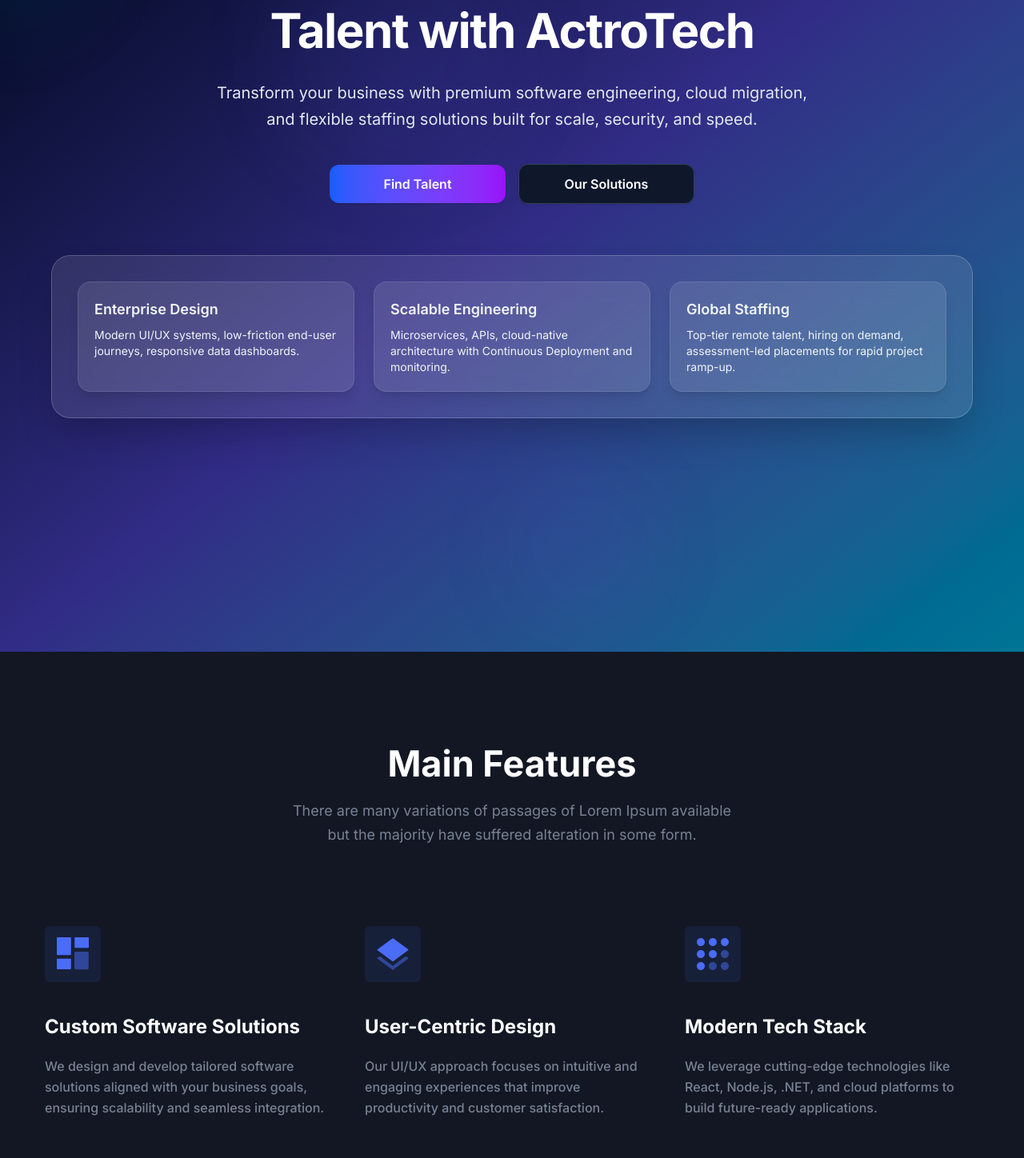
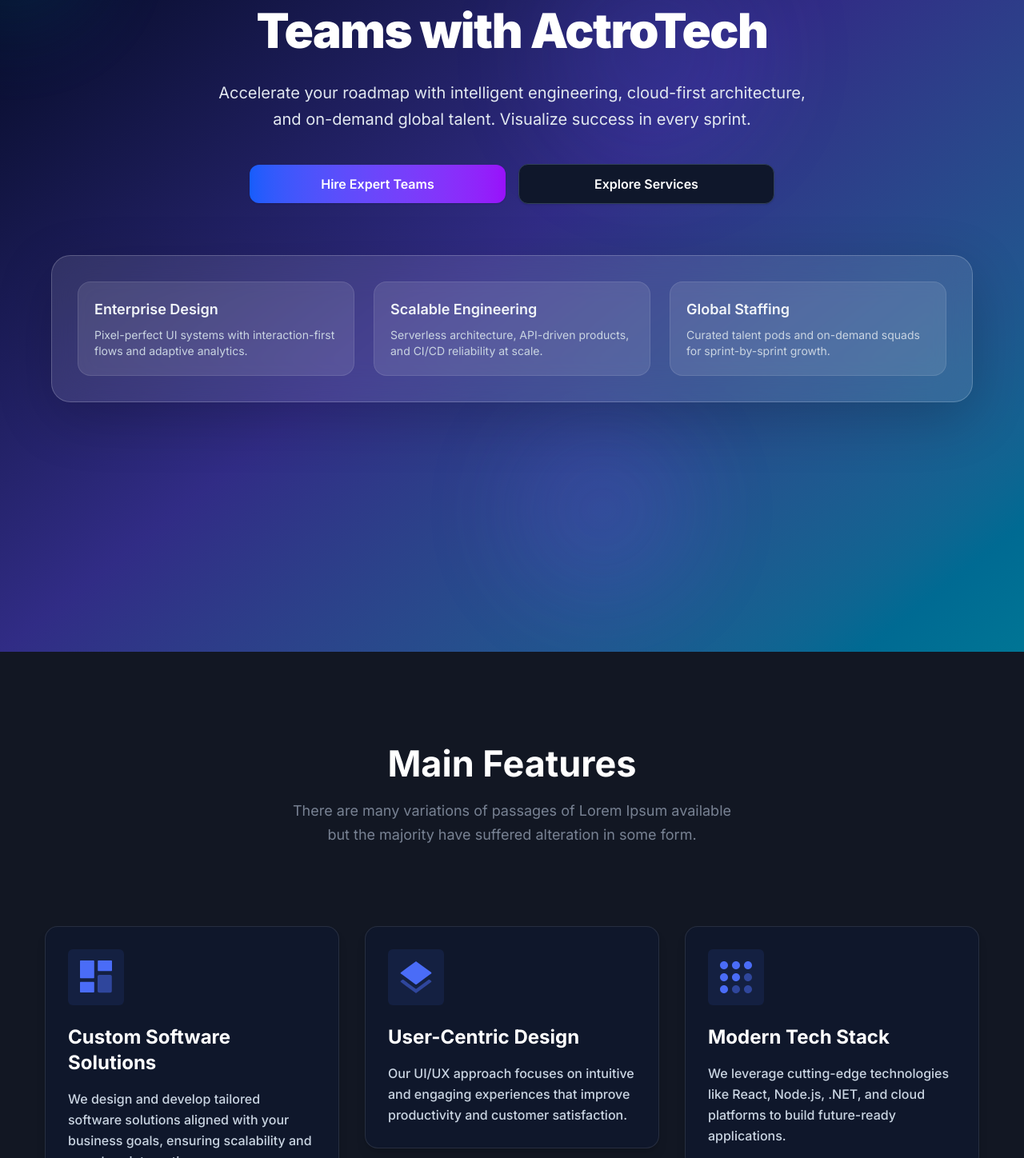
Before and after one commit to Mohankrishnamadisi/Actrotech, a Next.js app: page / in a window 1280 px wide. Shown: the part 202-1650 px from the top of the page at 80% size. Built offline with nearby package versions, Linux system fonts and the light colour scheme.

Commit message:
test animated changes

```diff
--- a/package.json
+++ b/package.json
@@ -13,6 +13,7 @@
     "@tailwindcss/postcss": "^4.1.3",
     "eslint": "^9.24.0",
     "eslint-config-next": "15.1.6",
+    "framer-motion": "^12.38.0",
     "lucide-react": "^0.577.0",
     "next": "16.0.10",
     "next-themes": "^0.4.4",
--- a/src/app/page.tsx
+++ b/src/app/page.tsx
@@ -1,36 +1,11 @@
-import AboutSectionOne from "@/components/About/AboutSectionOne";
-import AboutSectionTwo from "@/components/About/AboutSectionTwo";
-import Blog from "@/components/Blog";
-import Brands from "@/components/Brands";
-import ScrollUp from "@/components/Common/ScrollUp";
-import Contact from "@/components/Contact";
-import Features from "@/components/Features";
-import Hero from "@/components/Hero";
-import Pricing from "@/components/Pricing";
-import Testimonials from "@/components/Testimonials";
-import Video from "@/components/Video";
+import HomeAnimated from "@/components/HomeAnimated";
 import { Metadata } from "next";
 
 export const metadata: Metadata = {
   title: "Actrotech - Software Solutions Company",
   description: "Welcome to Actrotech, your partner in innovative software development and technology solutions.",
-  // other metadata
 };
 
 export default function Home() {
-  return (
-    <>
-      <ScrollUp />
-      <Hero />
-      <Features />
-      <Video />
-      <Brands />
-      <AboutSectionOne />
-      <AboutSectionTwo />
-      <Testimonials />
-      <Pricing />
-      <Blog />
-      <Contact />
-    </>
-  );
+  return <HomeAnimated />;
 }
--- a/src/components/Features/SingleFeature.tsx
+++ b/src/components/Features/SingleFeature.tsx
@@ -1,21 +1,34 @@
+"use client";
+
+import { motion } from "framer-motion";
 import { Feature } from "@/types/feature";
 
 const SingleFeature = ({ feature }: { feature: Feature }) => {
   const { icon, title, paragraph } = feature;
+
   return (
-    <div className="w-full">
-      <div className="wow fadeInUp" data-wow-delay=".15s">
-        <div className="bg-primary/10 text-primary mb-10 flex h-[70px] w-[70px] items-center justify-center rounded-md">
+    <motion.div
+      className="w-full"
+      initial={{ opacity: 0, y: 20 }}
+      whileInView={{ opacity: 1, y: 0 }}
+      viewport={{ once: true, amount: 0.25 }}
+      transition={{ duration: 0.6, ease: [0.25, 0.46, 0.45, 0.94] }}
+    >
+      <motion.div
+        className="rounded-2xl border border-slate-200 bg-white p-7 shadow-lg transition-all duration-400 hover:-translate-y-2 hover:shadow-2xl dark:border-white/10 dark:bg-slate-900"
+        whileHover={{ y: -4, scale: 1.01 }}
+      >
+        <div className="bg-primary/10 text-primary mb-6 flex h-[70px] w-[70px] items-center justify-center rounded-md">
           {icon}
         </div>
-        <h3 className="mb-5 text-xl font-bold text-black sm:text-2xl lg:text-xl xl:text-2xl dark:text-white">
+        <h3 className="mb-4 text-xl font-bold text-slate-900 dark:text-white sm:text-2xl lg:text-xl xl:text-2xl">
           {title}
         </h3>
-        <p className="text-body-color pr-[10px] text-base leading-relaxed font-medium">
+        <p className="text-body-color text-base leading-relaxed font-medium dark:text-slate-300">
           {paragraph}
         </p>
-      </div>
-    </div>
+      </motion.div>
+    </motion.div>
   );
 };
 
--- a/src/components/Hero/index.tsx
+++ b/src/components/Hero/index.tsx
@@ -1,5 +1,6 @@
 "use client";
 
+import { motion } from "framer-motion";
 import Button from "@/components/Common/Button";
 import { useTheme } from "next-themes";
 
@@ -7,92 +8,117 @@ const Hero = () => {
   const { theme } = useTheme();
   const isDark = theme === "dark";
 
+  const heading = {
+    hidden: { opacity: 0, y: 30 },
+    visible: { opacity: 1, y: 0 },
+  };
+
+  const fadeUp = {
+    hidden: { opacity: 0, y: 20 },
+    visible: { opacity: 1, y: 0 },
+  };
+
   return (
-    <section
+    <motion.section
       id="home"
       className={`relative overflow-hidden pt-28 pb-36 md:pt-32 md:pb-44 ${
         isDark
           ? "bg-linear-to-br from-slate-950 via-indigo-900 to-cyan-700 text-white"
           : "bg-linear-to-br from-blue-50 via-indigo-100 to-cyan-50 text-gray-900"
       }`}
+      initial="hidden"
+      whileInView="visible"
+      viewport={{ once: true, amount: 0.3 }}
     >
-      <div className="pointer-events-none absolute inset-0 opacity-30">
+      <div className="pointer-events-none absolute inset-0 opacity-40">
         <div className={`absolute -left-20 top-10 h-48 w-48 rounded-full blur-3xl animate-float ${
           isDark ? "bg-cyan-400/30" : "bg-blue-400/20"
         }`} />
-        <div className={`absolute right-2/4 top-32 h-72 w-72 rounded-full blur-3xl animate-float ${
+        <div className={`absolute right-1/4 top-32 h-72 w-72 rounded-full blur-3xl animate-float ${
           isDark ? "bg-indigo-500/30" : "bg-indigo-400/20"
         }`} />
-        <div className={`absolute bottom-10 left-2/4 h-44 w-44 rounded-full blur-3xl animate-float ${
-          isDark ? "bg-violet-500/25" : "bg-purple-400/15"
+        <div className={`absolute bottom-16 left-1/2 h-56 w-56 rounded-full blur-3xl animate-float ${
+          isDark ? "bg-violet-500/35" : "bg-purple-400/20"
         }`} />
       </div>
 
       <div className="container relative z-10">
         <div className="mx-auto max-w-5xl px-4 text-center">
-          <h1 className={`mb-6 text-4xl font-bold leading-tight tracking-tight sm:text-5xl md:text-6xl animate-fade-in ${
-            isDark ? "text-white" : "text-gray-900"
-          }`}>
-            Build Future-ready Software & IT Talent with ActroTech
-          </h1>
-          <p className={`mx-auto mb-10 max-w-3xl text-base leading-relaxed sm:text-lg md:text-xl animate-slide-up ${
-            isDark ? "text-slate-200" : "text-gray-600"
-          }`}>
-            Transform your business with premium software engineering, cloud migration, and flexible staffing solutions built for scale, security, and speed.
-          </p>
+          <motion.h1
+            className={`mb-6 text-4xl font-black leading-tight tracking-tight sm:text-5xl md:text-6xl ${
+              isDark ? "text-white" : "text-slate-900"
+            }`}
+            variants={heading}
+            transition={{ duration: 0.8, ease: "easeOut" as any }}
+          >
+            Build Future-ready Products & Teams with ActroTech
+          </motion.h1>
 
-          <div className="flex flex-col items-center justify-center gap-4 sm:flex-row sm:gap-4">
-            <Button href="/contact" variant="primary" className="w-full max-w-55 animate-slide-up">
-              Find Talent
+          <motion.p
+            className={`mx-auto mb-10 max-w-3xl text-base leading-relaxed sm:text-lg md:text-xl ${
+              isDark ? "text-slate-200" : "text-slate-700"
+            }`}
+            variants={fadeUp}
+            transition={{ duration: 0.7, delay: 0.1, ease: "easeOut" as any }}
+          >
+            Accelerate your roadmap with intelligent engineering, cloud-first architecture, and on-demand global talent. Visualize success in every sprint.
+          </motion.p>
+
+          <motion.div
+            className="flex flex-col items-center justify-center gap-4 sm:flex-row sm:gap-4"
+            variants={fadeUp}
+            transition={{ duration: 0.7, delay: 0.2, ease: "easeOut" as any }}
+          >
+            <Button href="/contact" variant="primary" className="w-full max-w-xs">
+              Hire Expert Teams
             </Button>
-            <Button href="/careers" variant="secondary" className="w-full max-w-55 animate-slide-up">
-              Our Solutions
+            <Button href="/careers" variant="secondary" className="w-full max-w-xs">
+              Explore Services
             </Button>
-          </div>
+          </motion.div>
         </div>
       </div>
 
-      <div className="container relative mt-16 min-h-80 px-4">
-        <div className={`mx-auto max-w-6xl rounded-3xl border p-6 shadow-2xl backdrop-blur-xl md:p-8 animate-fade-in ${
-          isDark
-            ? "border-white/20 bg-white/10"
-            : "border-gray-200/50 bg-white/80"
-        }`}>
+      <motion.div
+        className="container relative mt-16 min-h-80 px-4"
+        variants={fadeUp}
+        transition={{ duration: 0.7, delay: 0.25, ease: "easeOut" as any }}
+      >
+        <div
+          className={`mx-auto max-w-6xl overflow-hidden rounded-3xl border p-6 shadow-[0_20px_70px_rgba(0,0,0,0.2)] backdrop-blur-xl md:p-8 ${
+            isDark ? "border-white/20 bg-white/10" : "border-slate-200/60 bg-white/90"
+          }`}
+        >
           <div className="grid gap-6 md:grid-cols-3">
-            <div className={`rounded-2xl border p-5 text-left shadow-lg transition-all duration-300 hover:-translate-y-1 hover:shadow-2xl ${
-              isDark
-                ? "border-white/10 bg-white/10 text-slate-100"
-                : "border-gray-200 bg-gray-50 text-gray-800"
-            }`}>
-              <h3 className="text-lg font-semibold">Enterprise Design</h3>
-              <p className={`mt-2 text-sm ${
-                isDark ? "text-slate-100" : "text-gray-600"
-              }`}>Modern UI/UX systems, low-friction end-user journeys, responsive data dashboards.</p>
-            </div>
-            <div className={`rounded-2xl border p-5 text-left shadow-lg transition-all duration-300 hover:-translate-y-1 hover:shadow-2xl ${
-              isDark
-                ? "border-white/10 bg-white/10 text-slate-100"
-                : "border-gray-200 bg-gray-50 text-gray-800"
-            }`}>
-              <h3 className="text-lg font-semibold">Scalable Engineering</h3>
-              <p className={`mt-2 text-sm ${
-                isDark ? "text-slate-100" : "text-gray-600"
-              }`}>Microservices, APIs, cloud-native architecture with Continuous Deployment and monitoring.</p>
-            </div>
-            <div className={`rounded-2xl border p-5 text-left shadow-lg transition-all duration-300 hover:-translate-y-1 hover:shadow-2xl ${
-              isDark
-                ? "border-white/10 bg-white/10 text-slate-100"
-                : "border-gray-200 bg-gray-50 text-gray-800"
-            }`}>
-              <h3 className="text-lg font-semibold">Global Staffing</h3>
-              <p className={`mt-2 text-sm ${
-                isDark ? "text-slate-100" : "text-gray-600"
-              }`}>Top-tier remote talent, hiring on demand, assessment-led placements for rapid project ramp-up.</p>
-            </div>
+            {[
+              {
+                title: "Enterprise Design",
+                content: "Pixel-perfect UI systems with interaction-first flows and adaptive analytics.",
+              },
+              {
+                title: "Scalable Engineering",
+                content: "Serverless architecture, API-driven products, and CI/CD reliability at scale.",
+              },
+              {
+                title: "Global Staffing",
+                content: "Curated talent pods and on-demand squads for sprint-by-sprint growth.",
+              },
+            ].map((item) => (
+              <motion.div
+                key={item.title}
+                className={`rounded-2xl border p-5 text-left transition-all duration-300 hover:-translate-y-1 hover:shadow-2xl ${
+                  isDark ? "border-white/10 bg-white/10 text-slate-100" : "border-slate-200 bg-slate-50 text-slate-800"
+                }`}
+                whileHover={{ y: -3, scale: 1.02 }}
+              >
+                <h3 className="text-lg font-semibold">{item.title}</h3>
+                <p className="mt-2 text-sm text-slate-500 dark:text-slate-300">{item.content}</p>
+              </motion.div>
+            ))}
           </div>
         </div>
-      </div>
-    </section>
+      </motion.div>
+    </motion.section>
   );
 };
 
--- /dev/null
+++ b/src/components/HomeAnimated.tsx
@@ -0,0 +1,75 @@
+"use client";
+
+import { motion } from "framer-motion";
+import AboutSectionOne from "@/components/About/AboutSectionOne";
+import AboutSectionTwo from "@/components/About/AboutSectionTwo";
+import Blog from "@/components/Blog";
+import Brands from "@/components/Brands";
+import ScrollUp from "@/components/Common/ScrollUp";
+import Contact from "@/components/Contact";
+import Features from "@/components/Features";
+import Hero from "@/components/Hero";
+import Pricing from "@/components/Pricing";
+import Testimonials from "@/components/Testimonials";
+import Video from "@/components/Video";
+
+const sectionVariants = {
+  hidden: { opacity: 0, y: 40 },
+  visible: { opacity: 1, y: 0 },
+};
+
+const HomeAnimated = () => {
+  return (
+    <>
+      <ScrollUp />
+      <motion.main
+        className="overflow-hidden"
+        initial="hidden"
+        whileInView="visible"
+        viewport={{ once: true, amount: 0.15 }}
+      >
+        <motion.div variants={sectionVariants} transition={{ delay: 0.1 }}>
+          <Hero />
+        </motion.div>
+
+        <motion.div variants={sectionVariants} transition={{ delay: 0.2 }}>
+          <Features />
+        </motion.div>
+
+        <motion.div variants={sectionVariants} transition={{ delay: 0.25 }}>
+          <Video />
+        </motion.div>
+
+        <motion.div variants={sectionVariants} transition={{ delay: 0.3 }}>
+          <Brands />
+        </motion.div>
+
+        <motion.div variants={sectionVariants} transition={{ delay: 0.35 }}>
+          <AboutSectionOne />
+        </motion.div>
+
+        <motion.div variants={sectionVariants} transition={{ delay: 0.4 }}>
+          <AboutSectionTwo />
+        </motion.div>
+
+        <motion.div variants={sectionVariants} transition={{ delay: 0.45 }}>
+          <Testimonials />
+        </motion.div>
+
+        <motion.div variants={sectionVariants} transition={{ delay: 0.5 }}>
+          <Pricing />
+        </motion.div>
+
+        <motion.div variants={sectionVariants} transition={{ delay: 0.55 }}>
+          <Blog />
+        </motion.div>
+
+        <motion.div variants={sectionVariants} transition={{ delay: 0.6 }}>
+          <Contact />
+        </motion.div>
+      </motion.main>
+    </>
+  );
+};
+
+export default HomeAnimated;
```
Also changed, not shown: src/components/Brands/index.tsx (+23 -6 lines), src/components/Common/SectionTitle.tsx (+17 -13 lines), src/components/Testimonials/SingleTestimonial.tsx (+24 -14 lines).
